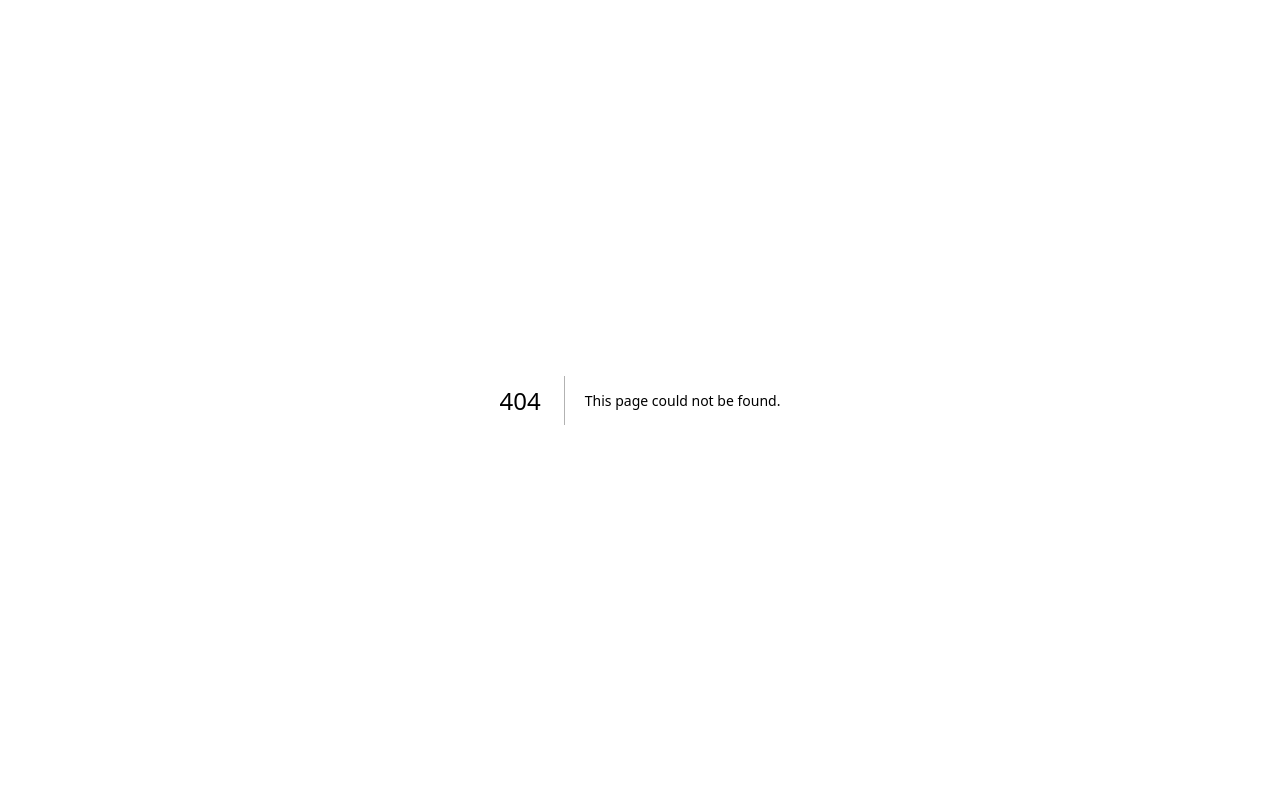
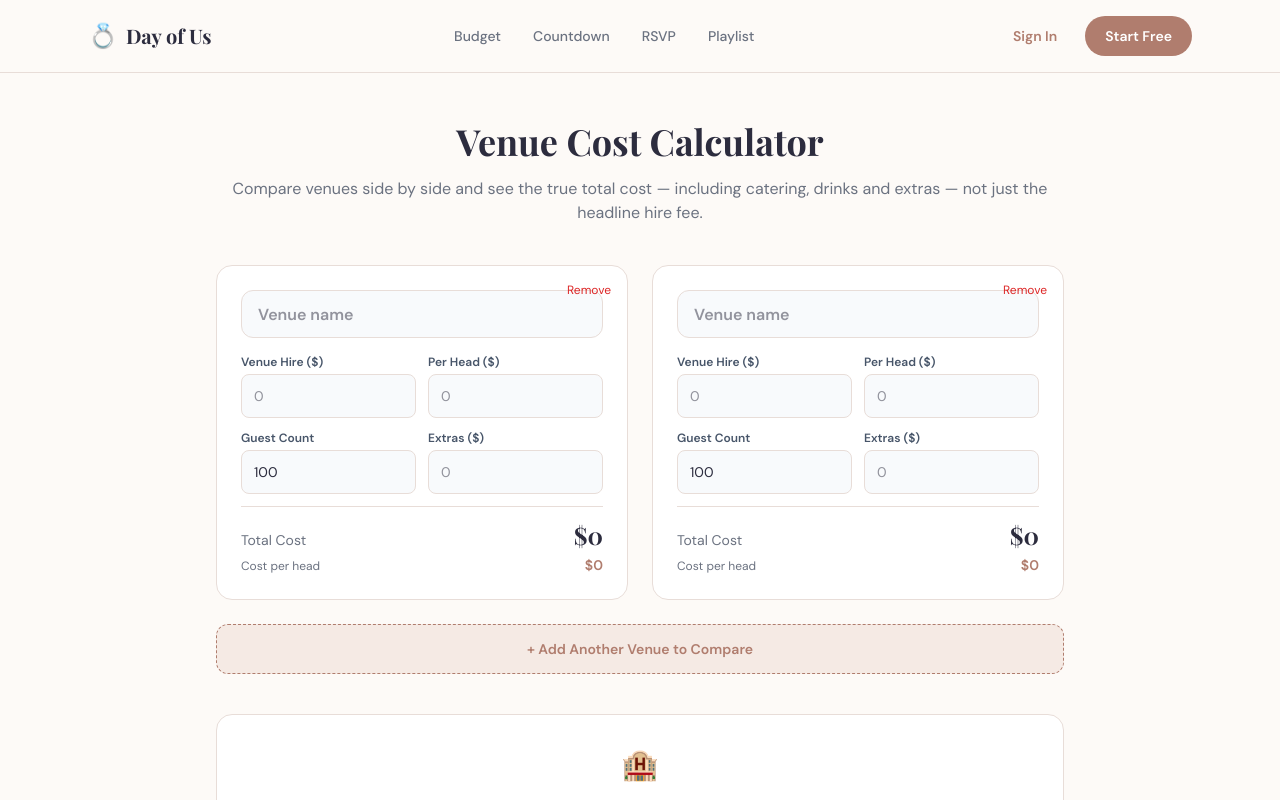
Before and after one commit to DayofUs/DayofUs, a Next.js app: page /venue in a window 1280 px wide. Before the commit this address had no page. Shown: the top 800 px of the page. Built offline with nearby package versions, Linux system fonts and the light colour scheme; no server answers; a web font is replaced by a local one.

Commit message:
Create page.tsx

```diff
--- /dev/null
+++ b/app/venue/page.tsx
@@ -0,0 +1,141 @@
+'use client';
+import Header from '@/components/Header';
+import Footer from '@/components/Footer';
+import Link from 'next/link';
+import { useState } from 'react';
+
+interface Venue {
+  id: string;
+  name: string;
+  hireCost: string;
+  perHead: string;
+  guestCount: string;
+  extras: string;
+}
+
+const emptyVenue = (): Venue => ({
+  id: Math.random().toString(36).slice(2),
+  name: '',
+  hireCost: '',
+  perHead: '',
+  guestCount: '100',
+  extras: '',
+});
+
+export default function VenuePage() {
+  const [venues, setVenues] = useState<Venue[]>([emptyVenue(), emptyVenue()]);
+
+  const updateVenue = (id: string, field: keyof Venue, value: string) => {
+    setVenues(prev => prev.map(v => v.id === id ? { ...v, [field]: value } : v));
+  };
+
+  const addVenue = () => {
+    if (venues.length >= 4) return;
+    setVenues(prev => [...prev, emptyVenue()]);
+  };
+
+  const removeVenue = (id: string) => {
+    if (venues.length <= 1) return;
+    setVenues(prev => prev.filter(v => v.id !== id));
+  };
+
+  const calculateTotal = (v: Venue) => {
+    const hire = parseFloat(v.hireCost) || 0;
+    const perHead = parseFloat(v.perHead) || 0;
+    const guests = parseFloat(v.guestCount) || 0;
+    const extras = parseFloat(v.extras) || 0;
+    return hire + (perHead * guests) + extras;
+  };
+
+  const calculatePerHead = (v: Venue) => {
+    const guests = parseFloat(v.guestCount) || 0;
+    if (guests === 0) return 0;
+    return calculateTotal(v) / guests;
+  };
+
+  const cheapest = venues.reduce((min, v) => {
+    const total = calculateTotal(v);
+    return (total > 0 && (min === null || total < calculateTotal(min))) ? v : min;
+  }, null as Venue | null);
+
+  return (
+    <>
+      <Header />
+      <main className="max-w-4xl mx-auto px-6 py-12">
+        <div className="text-center mb-10">
+          <h1 className="font-serif text-3xl md:text-4xl font-bold mb-4" style={{color:'#2C2C3E'}}>Venue Cost Calculator</h1>
+          <p style={{color:'#6B7280'}}>Compare venues side by side and see the true total cost — including catering, drinks and extras — not just the headline hire fee.</p>
+        </div>
+
+        <div className="grid grid-cols-1 md:grid-cols-2 gap-6 mb-6">
+          {venues.map((v) => {
+            const total = calculateTotal(v);
+            const perHead = calculatePerHead(v);
+            const isCheapest = cheapest && v.id === cheapest.id && total > 0;
+            return (
+              <div key={v.id} className="bg-white rounded-2xl p-6 relative" style={{border: isCheapest ? '2px solid #7A9E8A' : '1px solid #E8DDD8'}}>
+                {isCheapest && (
+                  <span className="absolute -top-3 left-6 text-xs font-semibold px-3 py-1 rounded-full" style={{background:'#7A9E8A', color:'#ffffff'}}>Best Value</span>
+                )}
+                {venues.length > 1 && (
+                  <button onClick={() => removeVenue(v.id)} className="absolute top-4 right-4 text-xs" style={{color:'#DC2626'}}>Remove</button>
+                )}
+                <input
+                  value={v.name}
+                  onChange={e => updateVenue(v.id, 'name', e.target.value)}
+                  placeholder="Venue name"
+                  className="w-full h-12 px-4 rounded-xl outline-none font-semibold mb-4"
+                  style={{border:'1px solid #E8DDD8', background:'#F8FAFC', color:'#2C2C3E'}}
+                />
+                <div className="grid grid-cols-2 gap-3 mb-3">
+                  <div>
+                    <label className="block text-xs font-semibold mb-1" style={{color:'#475569'}}>Venue Hire ($)</label>
+                    <input type="number" value={v.hireCost} onChange={e => updateVenue(v.id, 'hireCost', e.target.value)} placeholder="0" className="w-full h-11 px-3 rounded-lg outline-none text-sm" style={{border:'1px solid #E8DDD8', background:'#F8FAFC', color:'#2C2C3E'}} />
+                  </div>
+                  <div>
+                    <label className="block text-xs font-semibold mb-1" style={{color:'#475569'}}>Per Head ($)</label>
+                    <input type="number" value={v.perHead} onChange={e => updateVenue(v.id, 'perHead', e.target.value)} placeholder="0" className="w-full h-11 px-3 rounded-lg outline-none text-sm" style={{border:'1px solid #E8DDD8', background:'#F8FAFC', color:'#2C2C3E'}} />
+                  </div>
+                  <div>
+                    <label className="block text-xs font-semibold mb-1" style={{color:'#475569'}}>Guest Count</label>
+                    <input type="number" value={v.guestCount} onChange={e => updateVenue(v.id, 'guestCount', e.target.value)} placeholder="100" className="w-full h-11 px-3 rounded-lg outline-none text-sm" style={{border:'1px solid #E8DDD8', background:'#F8FAFC', color:'#2C2C3E'}} />
+                  </div>
+                  <div>
+                    <label className="block text-xs font-semibold mb-1" style={{color:'#475569'}}>Extras ($)</label>
+                    <input type="number" value={v.extras} onChange={e => updateVenue(v.id, 'extras', e.target.value)} placeholder="0" className="w-full h-11 px-3 rounded-lg outline-none text-sm" style={{border:'1px solid #E8DDD8', background:'#F8FAFC', color:'#2C2C3E'}} />
+                  </div>
+                </div>
+                <div className="pt-3" style={{borderTop:'1px solid #E8DDD8'}}>
+                  <div className="flex justify-between items-baseline mb-1">
+                    <span className="text-sm" style={{color:'#6B7280'}}>Total Cost</span>
+                    <span className="font-serif text-2xl font-bold" style={{color:'#2C2C3E'}}>${total.toLocaleString(undefined, {maximumFractionDigits: 0})}</span>
+                  </div>
+                  <div className="flex justify-between items-baseline">
+                    <span className="text-xs" style={{color:'#6B7280'}}>Cost per head</span>
+                    <span className="text-sm font-semibold" style={{color:'#B07D6E'}}>${perHead.toLocaleString(undefined, {maximumFractionDigits: 0})}</span>
+                  </div>
+                </div>
+              </div>
+            );
+          })}
+        </div>
+
+        {venues.length < 4 && (
+          <button onClick={addVenue} className="w-full mb-10 py-3.5 rounded-xl font-semibold text-sm" style={{background:'#F5EAE4', color:'#B07D6E', border:'1px dashed #B07D6E'}}>
+            + Add Another Venue to Compare
+          </button>
+        )}
+
+        <div className="text-center bg-white rounded-2xl p-8" style={{border:'1px solid #E8DDD8'}}>
+          <div className="text-3xl mb-4">🏨</div>
+          <h3 className="font-serif text-2xl font-bold mb-2" style={{color:'#2C2C3E'}}>Track Your Whole Budget</h3>
+          <p className="text-sm mb-6" style={{color:'#6B7280'}}>Once you've picked a venue, plan every other category of your wedding spend with our full budget planner.</p>
+          <Link href="/signup" className="inline-block font-semibold px-8 py-4 rounded-full" style={{background:'#B07D6E', color:'#ffffff'}}>
+            Create Your Free Wedding Page
+          </Link>
+        </div>
+      </main>
+      <Footer />
+    </>
+  );
+}
```
